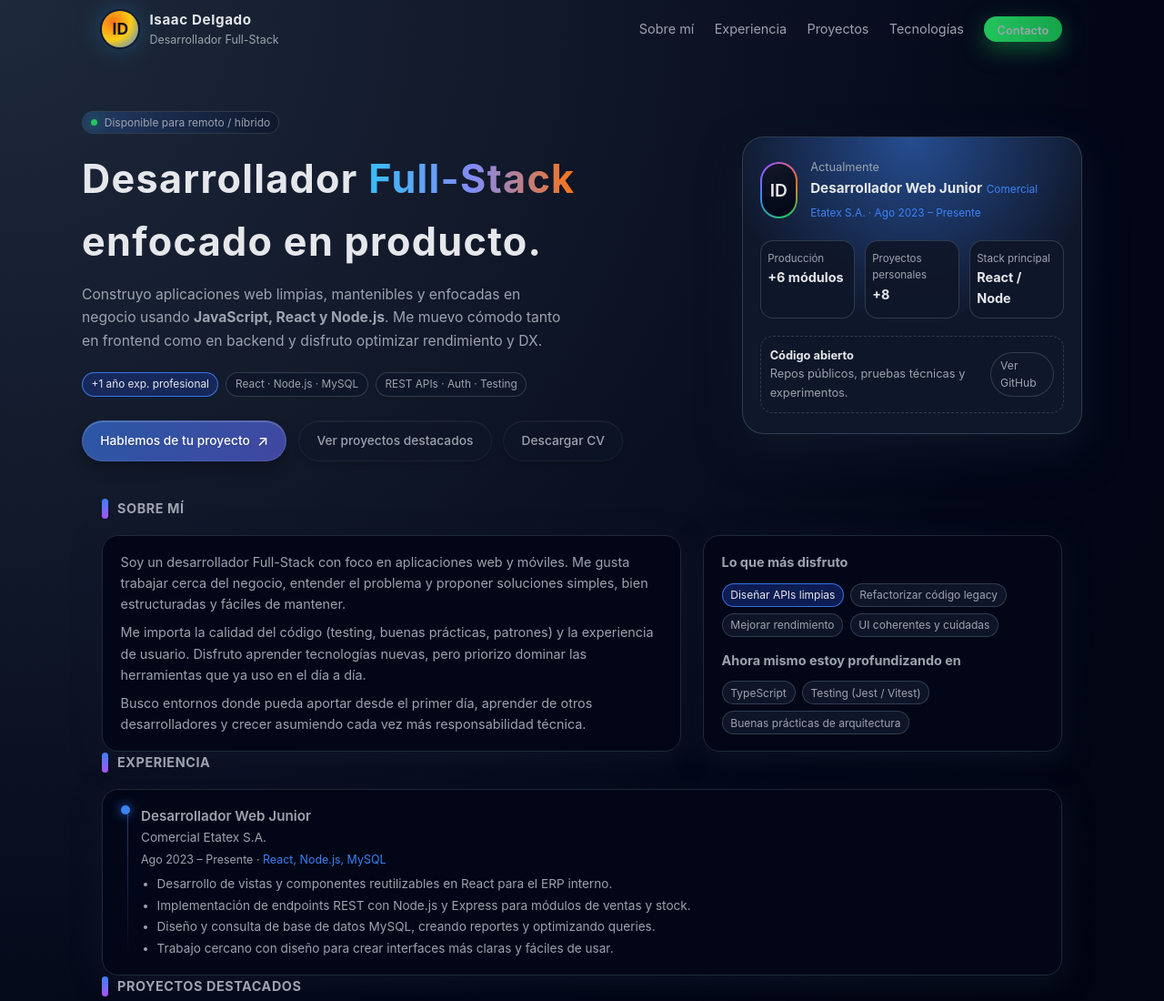
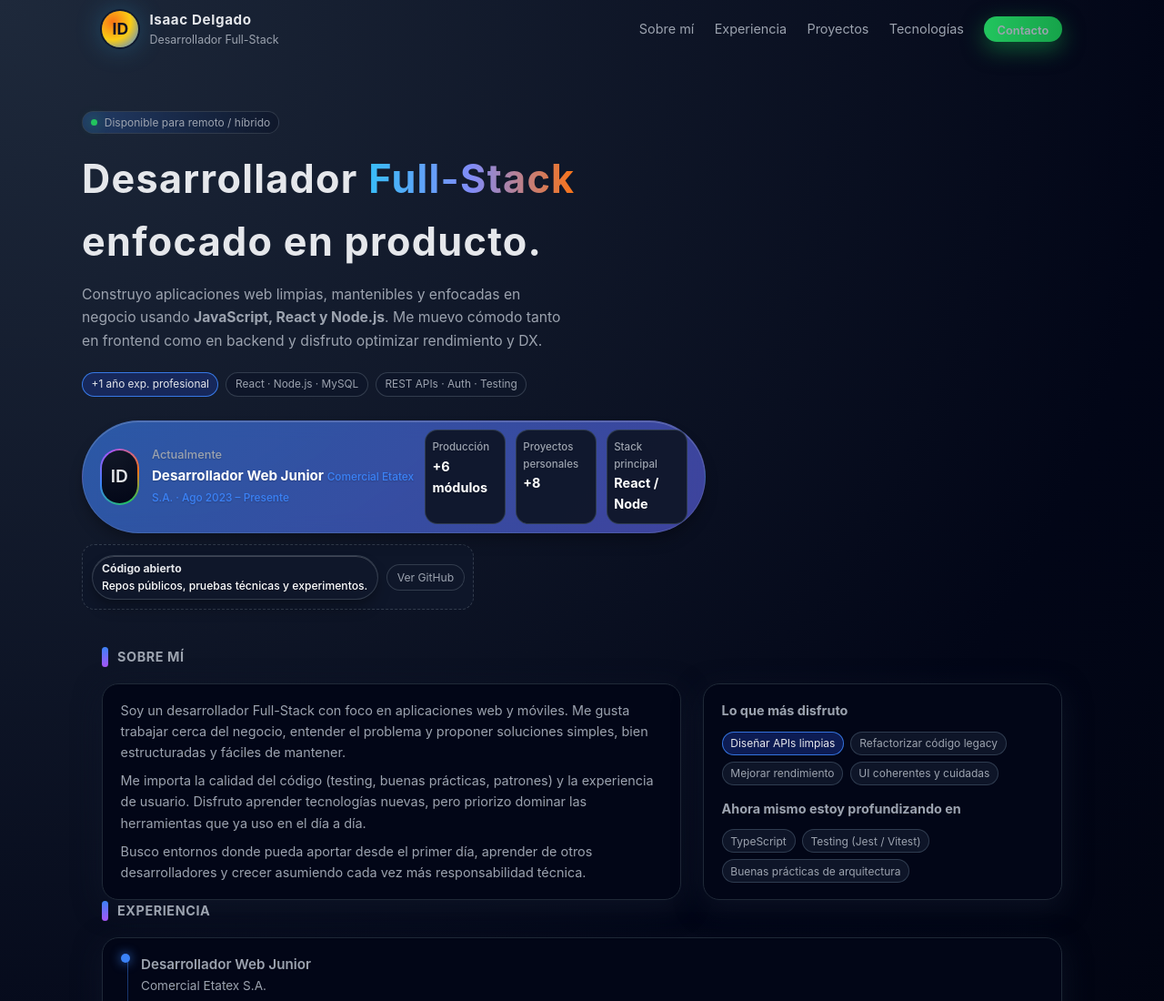
Before and after one commit to IsaacDlg/my-page, a website: page index.html in a window 1280 px wide. Shown: the top 1100 px of the page at 91% size. Drawn offline with Linux system fonts and the light colour scheme.

```diff
--- a/index.html
+++ b/index.html
@@ -53,19 +53,6 @@
 
                     <div class="hero-actions">
                         <a href="#contacto" class="btn-primary">
-                            Hablemos de tu proyecto
-                            <span class="btn-primary-icon">↗</span>
-                        </a>
-                        <a href="#proyectos" class="btn-ghost">
-                            Ver proyectos destacados
-                        </a>
-                        <a href="" class="btn-ghost">
-                            Descargar CV
-                        </a>
-                    </div>
-                </div>
-
-                <aside class="hero-card">
                             <div class="profile">
                                 <div class="profile-avatar">
                                     <div class="profile-avatar-inner">
@@ -559,7 +546,7 @@
                 </div>
 
                 <div class="card">
-                    <form class="contact-form" action="https://formspree.io/f/isaacdlg1@gmail.com" method="POST">
+                    <form class="contact-form" action="https://formspree.io/f/xeowzjnr" method="POST">
                         <div class="form-field">
                             <label for="nombre">Nombre</label>
                             <input id="nombre" name="name" type="text" placeholder="Cómo te llamas" required />
```
Also changed, not shown: 2 other files. Lines whose indentation alone changed are shown as unchanged.
